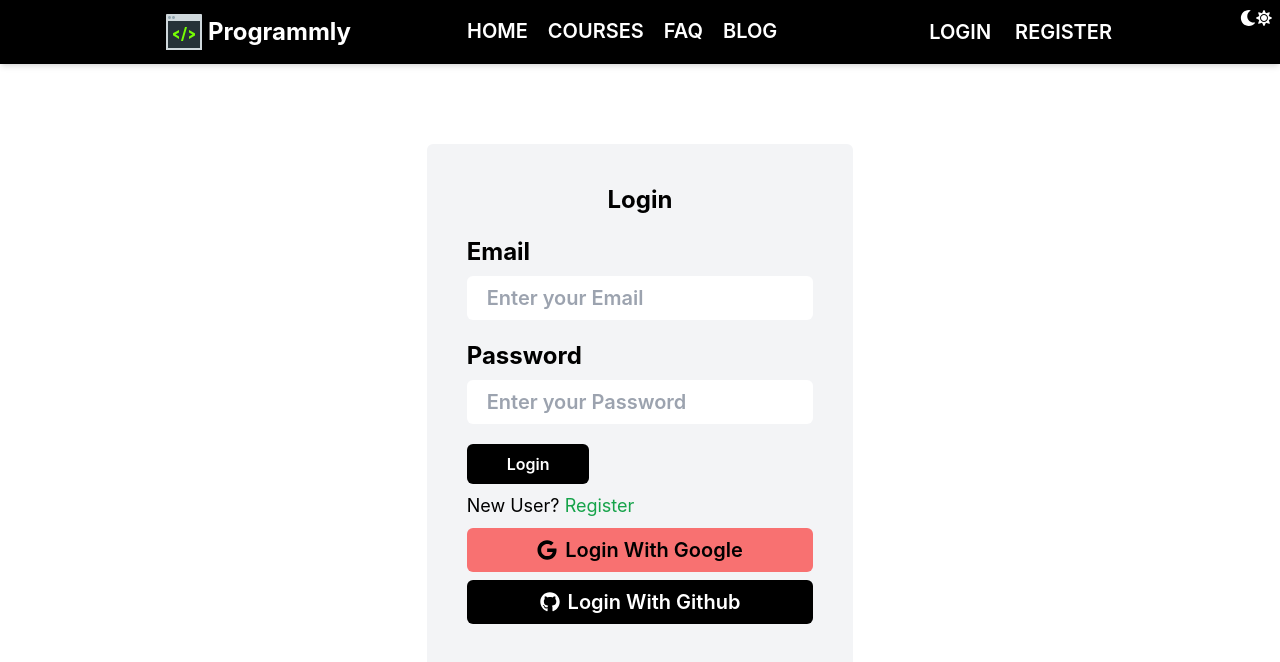
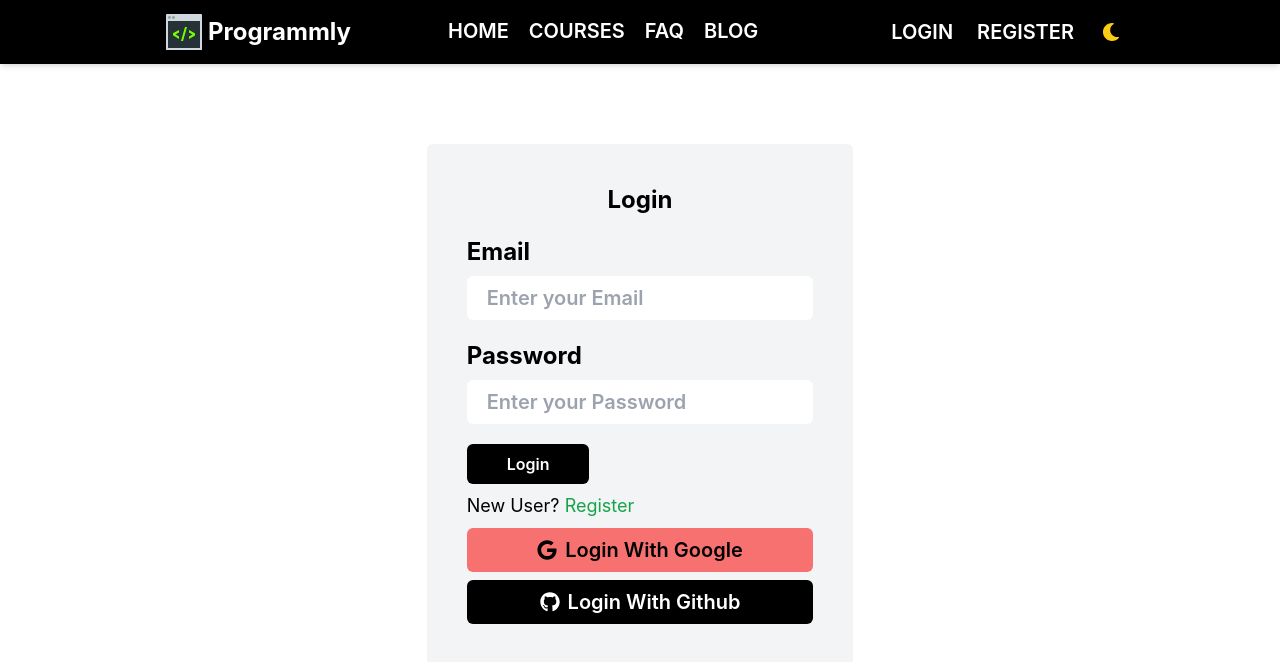
Before and after one commit to raihan512/programmly-clientside, a React (Create React App) app: page /login in a window 1280 px wide. Shown: the top 662 px of the page. Built offline with nearby package versions, Linux system fonts and the light colour scheme.

Commit message:
dark mode toggle added

```diff
--- a/src/components/Auth/Login/Login.js
+++ b/src/components/Auth/Login/Login.js
@@ -9,6 +9,7 @@
     const email = form.email.value;
     const password = form.password.value;
     console.log(email, password);
+    form.reset();
   };
   return (
     <div className='flex justify-center'>
--- a/src/components/Auth/Register/Register.js
+++ b/src/components/Auth/Register/Register.js
@@ -10,6 +10,7 @@
     const email = form.email.value;
     const password = form.password.value;
     console.log(fullName, photoUrl, email, password);
+    form.reset();
   };
   return (
     <div className='flex justify-center'>
--- a/src/components/Shared/Header/Header.js
+++ b/src/components/Shared/Header/Header.js
@@ -1,13 +1,21 @@
-import React from "react";
+import React, { useEffect, useState } from "react";
 import { FaMoon, FaSun } from "react-icons/fa";
 import { Link, NavLink } from "react-router-dom";
 import Logo from "../../../Assets/Brand/Programmly.png";
 
 const Header = () => {
+  const [darkMode, setDarkMode] = useState(true);
+  const darkModeStyle = "bg-black text White";
+  const lightModeStayle = "bg-white text-black";
+
   return (
-    <div className='md:flex justify-between items-center bg-black px-5 md:px-40 py-2 shadow-md md:sticky md:top-0'>
+    <div
+      className={`md:flex justify-between items-center bg-black px-5 md:px-40 py-2 shadow-md text-white ${
+        darkMode ? darkModeStyle : lightModeStayle
+      }`}
+    >
       {/* Website Logo And Name */}
-      <div className='flex items-center text-white'>
+      <div className='flex items-center '>
         <img src={Logo} alt='' className='' />
         <p className='text-2xl font-bold'>Programmly</p>
       </div>
@@ -15,32 +23,32 @@
       <div className='flex md:flex-row flex-col'>
         <NavLink
           to='/'
-          className='text-white text-xl font-semibold uppercase mr-5 border-b-2 border-transparent hover:border-white'
+          className=' text-xl font-semibold uppercase mr-5 border-b-2 border-transparent hover:border-white'
         >
           Home
         </NavLink>
 
         <NavLink
           to='/courses'
-          className='text-white text-xl font-semibold uppercase mr-5 border-b-2 border-transparent hover:border-white'
+          className=' text-xl font-semibold uppercase mr-5 border-b-2 border-transparent hover:border-white'
         >
           Courses
         </NavLink>
         <NavLink
           to='/faq'
-          className='text-white text-xl font-semibold uppercase mr-5 border-b-2 border-transparent hover:border-white'
+          className=' text-xl font-semibold uppercase mr-5 border-b-2 border-transparent hover:border-white'
         >
           FAQ
         </NavLink>
         <NavLink
           to='/blog'
-          className='text-white text-xl font-semibold uppercase mr-5 border-b-2 border-transparent hover:border-white'
+          className=' text-xl font-semibold uppercase mr-5 border-b-2 border-transparent hover:border-white'
         >
           Blog
         </NavLink>
       </div>
-      {/* Authentication */}
-      <div className='text-white flex'>
+      {/* Authentication & Toggle DarkMode */}
+      <div className=' flex'>
         <Link
           to='login'
           className='mr-2 md:ml-4 text-xl font-semibold uppercase'
@@ -53,15 +61,11 @@
         >
           Register
         </Link>
-      </div>
-      {/* Toggle Theme */}
-
-      <div className='absolute top-2 right-2'>
-        <button>
-          <FaMoon className='text-white' />
-        </button>
-        <button>
-          <FaSun className='text-white' />
+        <button
+          className='text-lg ml-5 text-yellow-400'
+          onClick={() => setDarkMode((current) => !current)}
+        >
+          {darkMode ? <FaMoon /> : <FaSun />}
         </button>
       </div>
     </div>
```
